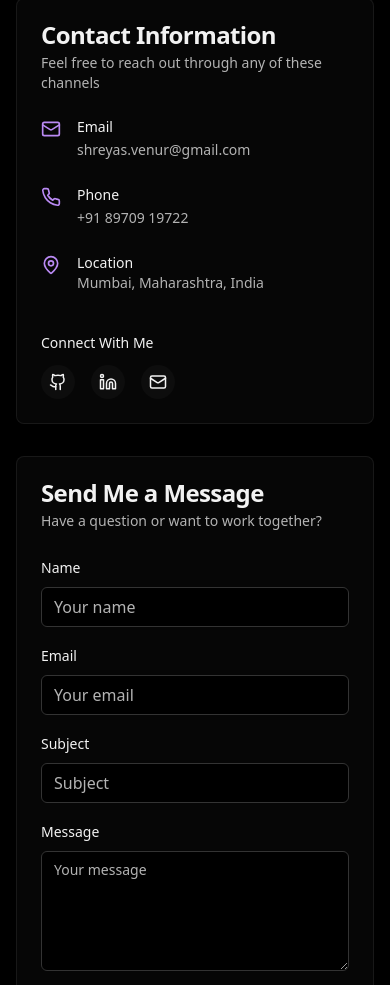
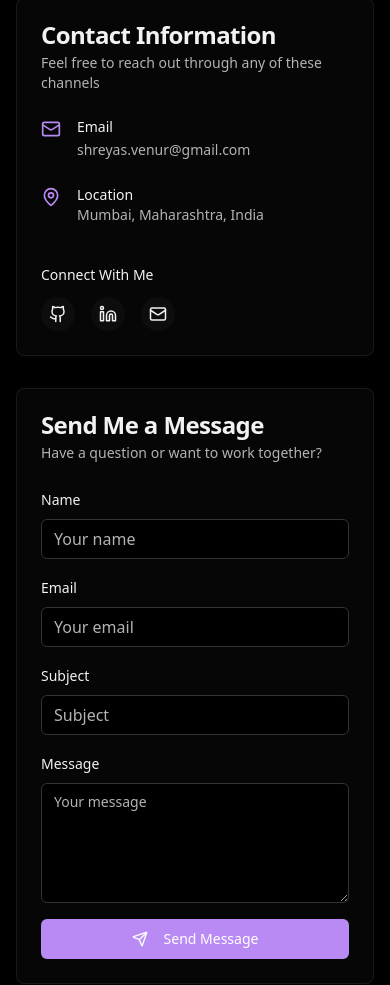
Before and after one commit to ShreyasKashyap357/shreyas-portfolio, a React (Vite) app: page / in a window 390 px wide. Shown: the part 8052-9037 px from the top of the page. Built offline with nearby package versions, Linux system fonts and the light colour scheme.

Commit message:
Remove phone number
Removed the phone number from the contact information.

```diff
--- a/src/components/contact-section.tsx
+++ b/src/components/contact-section.tsx
@@ -3,13 +3,12 @@ import { Card, CardContent, CardHeader, CardTitle, CardDescription } from "@/com
 import { Input } from "@/components/ui/input";
 import { Textarea } from "@/components/ui/textarea";
 import { Button } from "@/components/ui/button";
-import { Mail, MapPin, Send, Phone, Loader2 } from "lucide-react";
+import { Mail, MapPin, Send, Loader2 } from "lucide-react";
 import { useToast } from "@/components/ui/use-toast";
 
 // Contact info config (could move to env/other config for real use)
 const CONTACT_INFO = {
   email: "shreyas.venur@gmail.com",
-  phone: "+91 89709 19722",
   location: "Mumbai, Maharashtra, India",
 };
 
@@ -76,19 +75,6 @@ export function ContactSection() {
                     className="text-sm text-muted-foreground hover:text-primary transition-colors"
                   >
                     {CONTACT_INFO.email}
-                  </a>
-                </div>
-              </div>
-
-              <div className="flex items-start space-x-4">
-                <Phone className="h-5 w-5 mt-0.5 text-primary" />
-                <div>
-                  <h3 className="text-sm font-medium">Phone</h3>
-                  <a
-                    href={`tel:${CONTACT_INFO.phone.replace(/\s/g, "")}`}
-                    className="text-sm text-muted-foreground hover:text-primary transition-colors"
-                  >
-                    {CONTACT_INFO.phone}
                   </a>
                 </div>
               </div>
```
